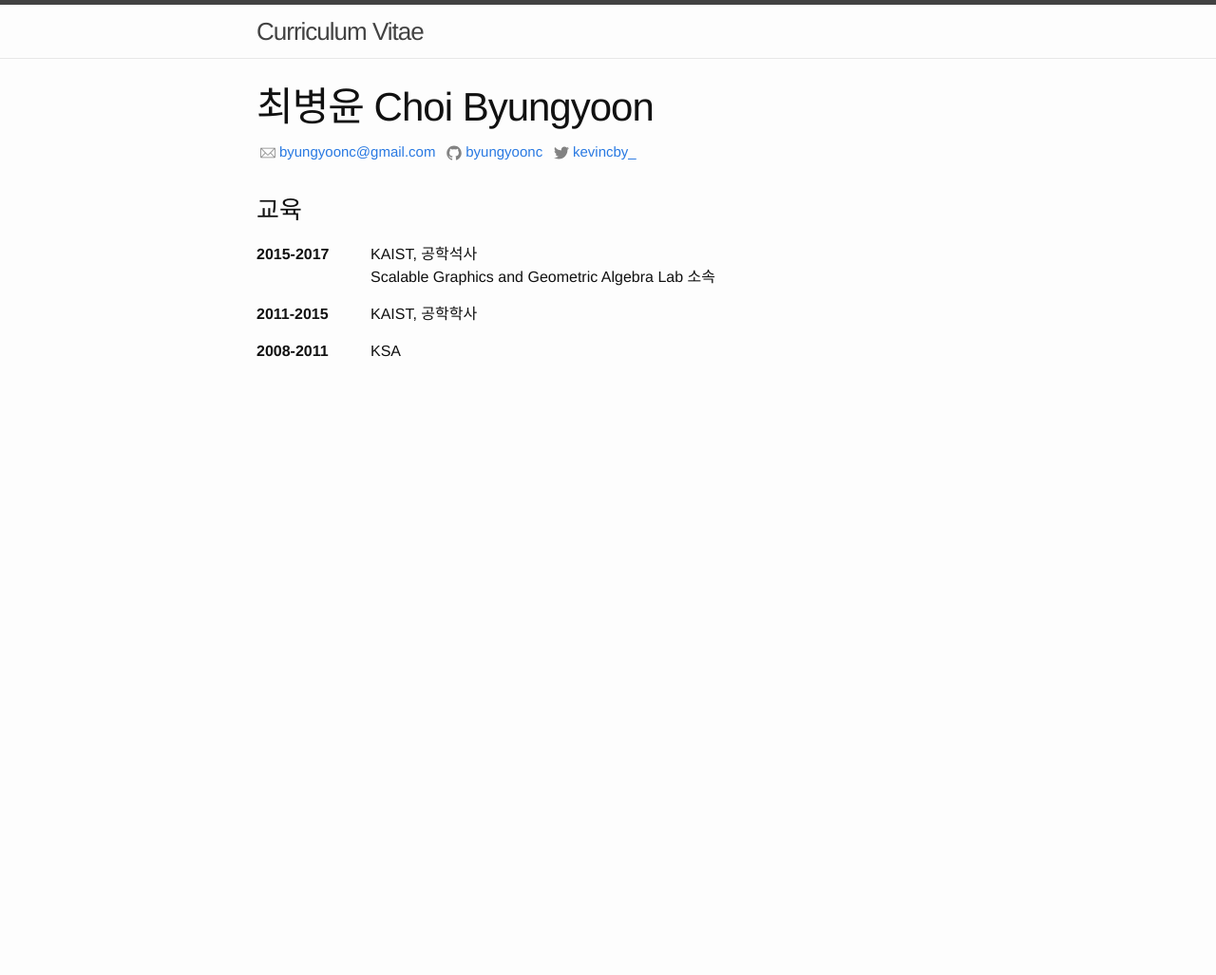
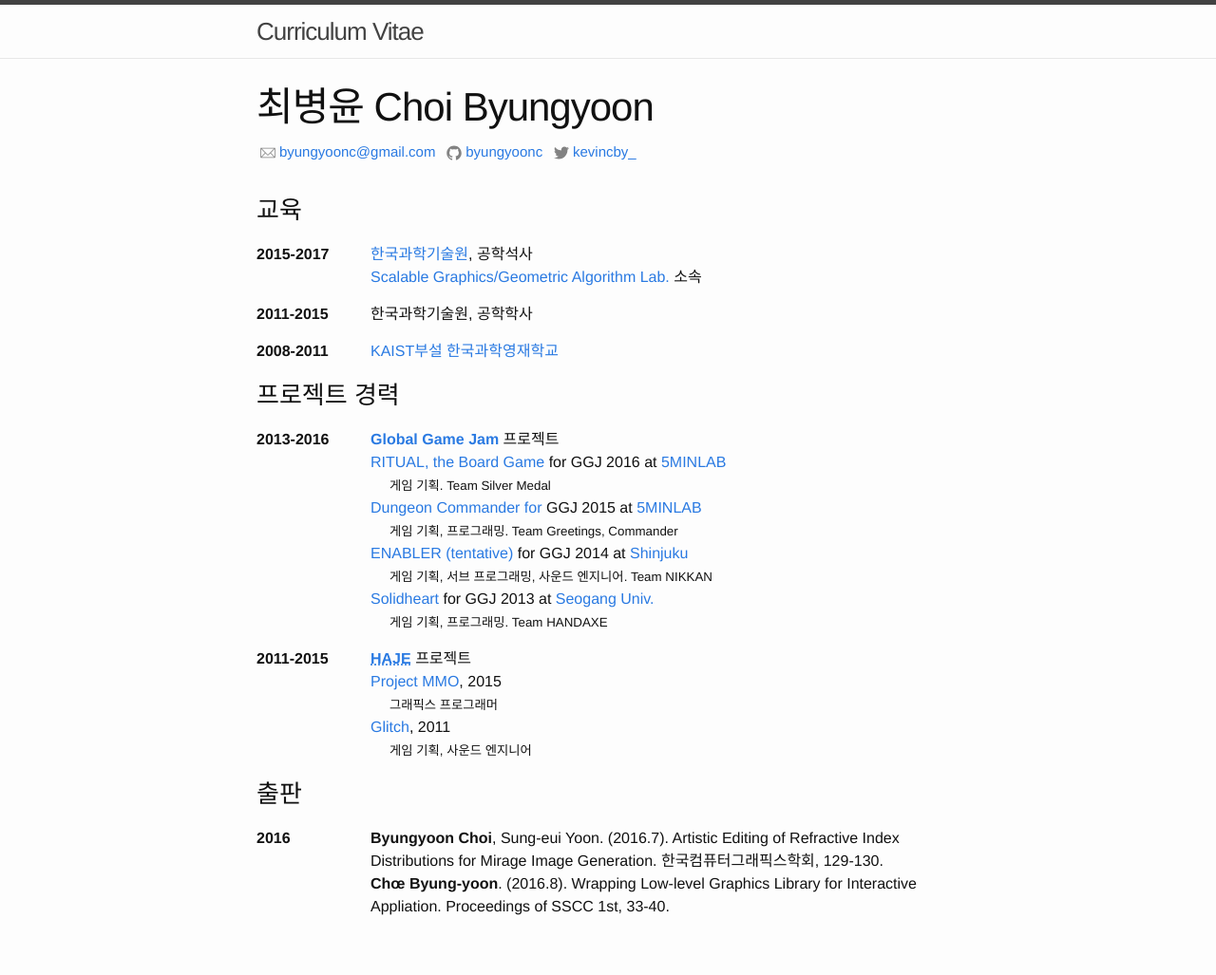
Before and after one commit to jaeyounglee978/jaeyounglee978.github.io, a Jekyll site: the page built from index.md, in a window 1280 px wide. Shown: the whole page at 95% size. Built offline with Jekyll 4.4.1, drawn with Linux system fonts in a browser that asks for light colours; before the commit the page ends 900 px from its top, so only the background shows below that.

Commit message:
Updated index.md for Projects, Publications. Added css for small tag.

```diff
--- a/_sass/_base.scss
+++ b/_sass/_base.scss
@@ -213,3 +213,7 @@ dt {
 dd {
     margin-left: 7.5em;
 }
+
+small {
+    margin-left: 1.5em;
+}
--- a/index.md
+++ b/index.md
@@ -3,17 +3,66 @@ layout: post
 title:  "최병윤 Choi Byungyoon"
 ---
 
+
 ### 교육
 
 2015-2017
 
-: KAIST, 공학석사 \\
-Scalable Graphics and Geometric Algebra Lab 소속
+: [한국과학기술원][kaist], 공학석사 \\
+[Scalable Graphics/Geometric Algorithm Lab.][sgga] 소속
 
 2011-2015
 
-: KAIST, 공학학사
+: 한국과학기술원, 공학학사
 
 2008-2011
 
-: KSA
+: [KAIST부설 한국과학영재학교][ksa]
+
+[kaist]: http://www.kaist.ac.kr/
+[sgga]: http://sgga.kaist.ac.kr/
+[ksa]: https://ksa.hs.kr/
+
+### 프로젝트 경력
+
+2013-2016
+
+: [**Global Game Jam**][ggj] 프로젝트 \\
+[RITUAL, the Board Game][ggj2016] for GGJ 2016 at [5MINLAB][ggj2016loc] \\
+<small>게임 기획. Team Silver Medal</small>\\
+[Dungeon Commander for][ggj2015] GGJ 2015 at [5MINLAB][ggj2015loc] \\
+<small>게임 기획, 프로그래밍. Team Greetings, Commander</small> \\
+[ENABLER (tentative)][ggj2014] for GGJ 2014 at [Shinjuku][ggj2014loc] \\
+<small>게임 기획, 서브 프로그래밍, 사운드 엔지니어. Team NIKKAN</small> \\
+[Solidheart][ggj2013] for GGJ 2013 at [Seogang Univ.][ggj2013loc] \\
+<small>게임 기획, 프로그래밍. Team HANDAXE</small>
+
+[ggj]: http://globalgamejam.org/
+[ggj2016]: http://globalgamejam.org/2016/games/ritual-board-game
+[ggj2015]: http://globalgamejam.org/2015/games/dungeon-commander
+[ggj2014]: http://globalgamejam.org/2014/games/enabler-tentative
+[ggj2013]: http://2013.globalgamejam.org/2013/solidheart
+[ggj2016loc]: http://globalgamejam.org/2016/jam-sites/ggj-2016-seoul-5minlab
+[ggj2015loc]: http://globalgamejam.org/2015/jam-sites/ggj-seoul-5minlab
+[ggj2014loc]: http://globalgamejam.org/2014/jam-sites/ggjshinggj2014%E6%96%B0%E5%AE%BF%EF%BC%89
+[ggj2013loc]: http://2013.globalgamejam.org/sites/2013/ggj-seoul-seogang-univ
+
+2011-2015
+
+: [**HAJE**][hajehp] 프로젝트\\
+[Project MMO][mmo], 2015 \\
+<small>그래픽스 프로그래머</small> \\
+[Glitch][glitch], 2011 \\
+<small>게임 기획, 사운드 엔지니어</small>
+
+[hajehp]: http://haje.org/
+[mmo]: https://bitbucket.org/haje/mmo
+[glitch]: http://haje.org/projects/glitch/index
+*[HAJE]: 한국과학기술원 게임개발 동아리
+
+### 출판
+
+2016
+
+: **Byungyoon Choi**, Sung-eui Yoon. (2016.7). Artistic Editing of Refractive Index Distributions for Mirage Image Generation. 한국컴퓨터그래픽스학회, 129-130. \\
+**Chœ Byung-yoon**. (2016.8). Wrapping Low-level Graphics Library for Interactive Appliation. Proceedings of SSCC 1st, 33-40.
```
